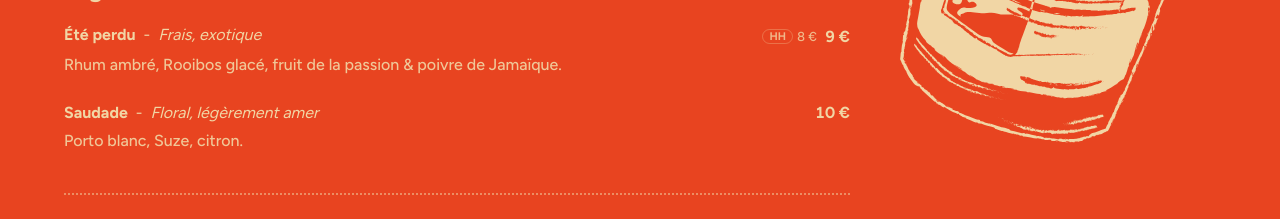
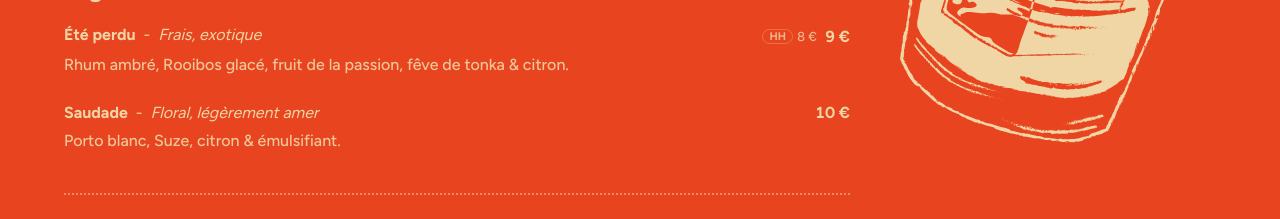
Before and after one commit to MisterPingouin/olme-site, a Next.js app: page / in a window 1280 px wide. Shown: the part 1100-1319 px from the top of the page. Built offline with nearby package versions, Linux system fonts and the light colour scheme.

Commit message:
update content

```diff
--- a/src/app/data/content.tsx
+++ b/src/app/data/content.tsx
@@ -162,7 +162,7 @@ export const MIXO_SECTIONS: CocktailSection[] = [
       {
         name: "Été perdu",
         notes:
-          "Frais, exotique — Rhum ambré, Rooibos glacé, fruit de la passion & poivre de Jamaïque.",
+          "Frais, exotique — Rhum ambré, Rooibos glacé, fruit de la passion, fêve de tonka & citron.",
         price: 9,
         happyHourPrice: 8,
 
@@ -175,7 +175,7 @@ export const MIXO_SECTIONS: CocktailSection[] = [
             {
         name: "Saudade",
         notes:
-          "Floral, légèrement amer — Porto blanc, Suze, citron.",
+          "Floral, légèrement amer — Porto blanc, Suze, citron & émulsifiant.",
         price: 10,
       },
       //       {
@@ -466,7 +466,7 @@ export const WINES: WineSection[] = [
       {
   name: "Pichao",
   domain: "Clot de l’Oum",
-  region: "Ariège - IGP Côtes Catalanes",
+  region: "Ariège - IGP Côtes Catalanes - 100% syrah",
   grapes: "syrah",
   notes: "Hors-norme et épicé : fruits noirs, lard fumé, poivre",
   bottle: 44,
```
